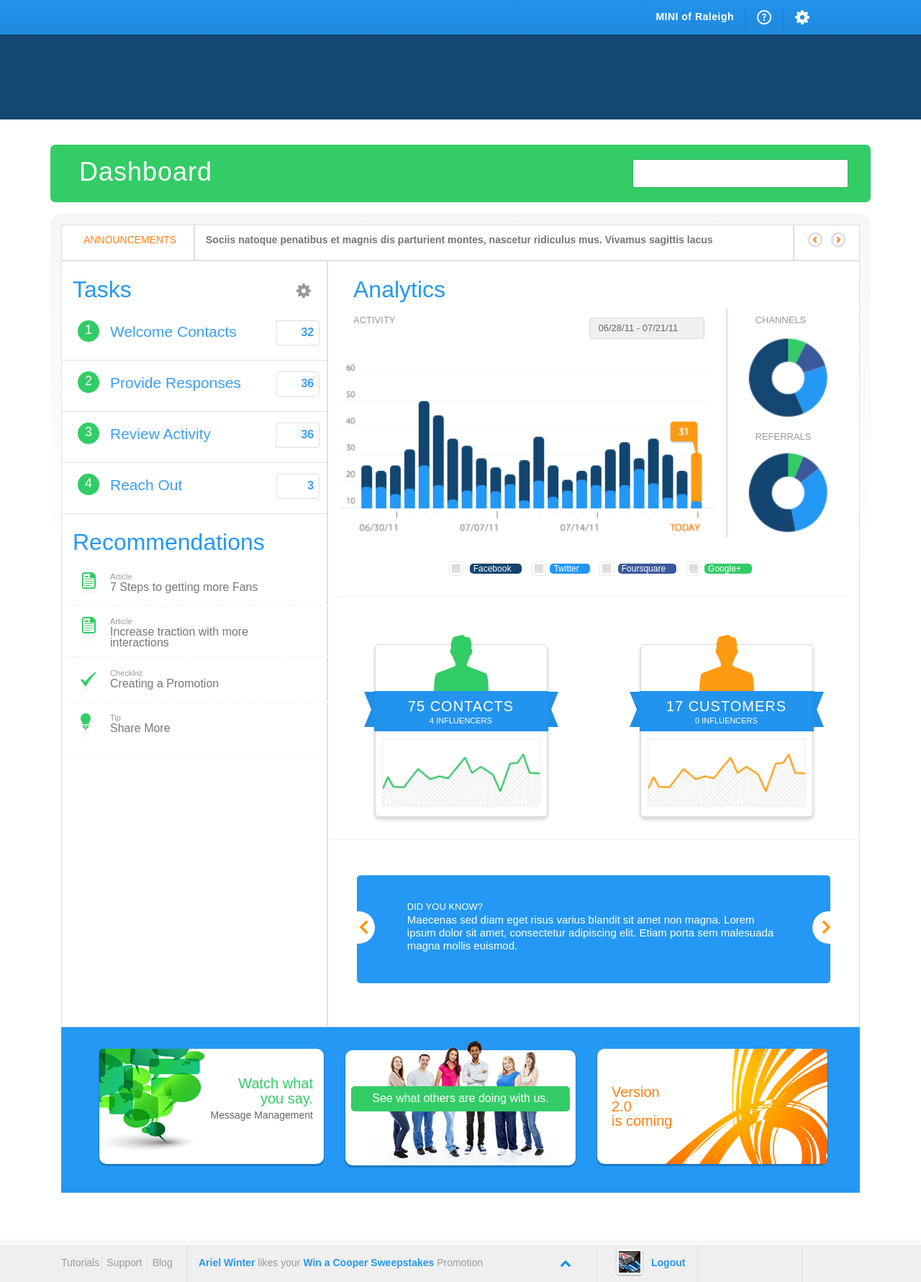
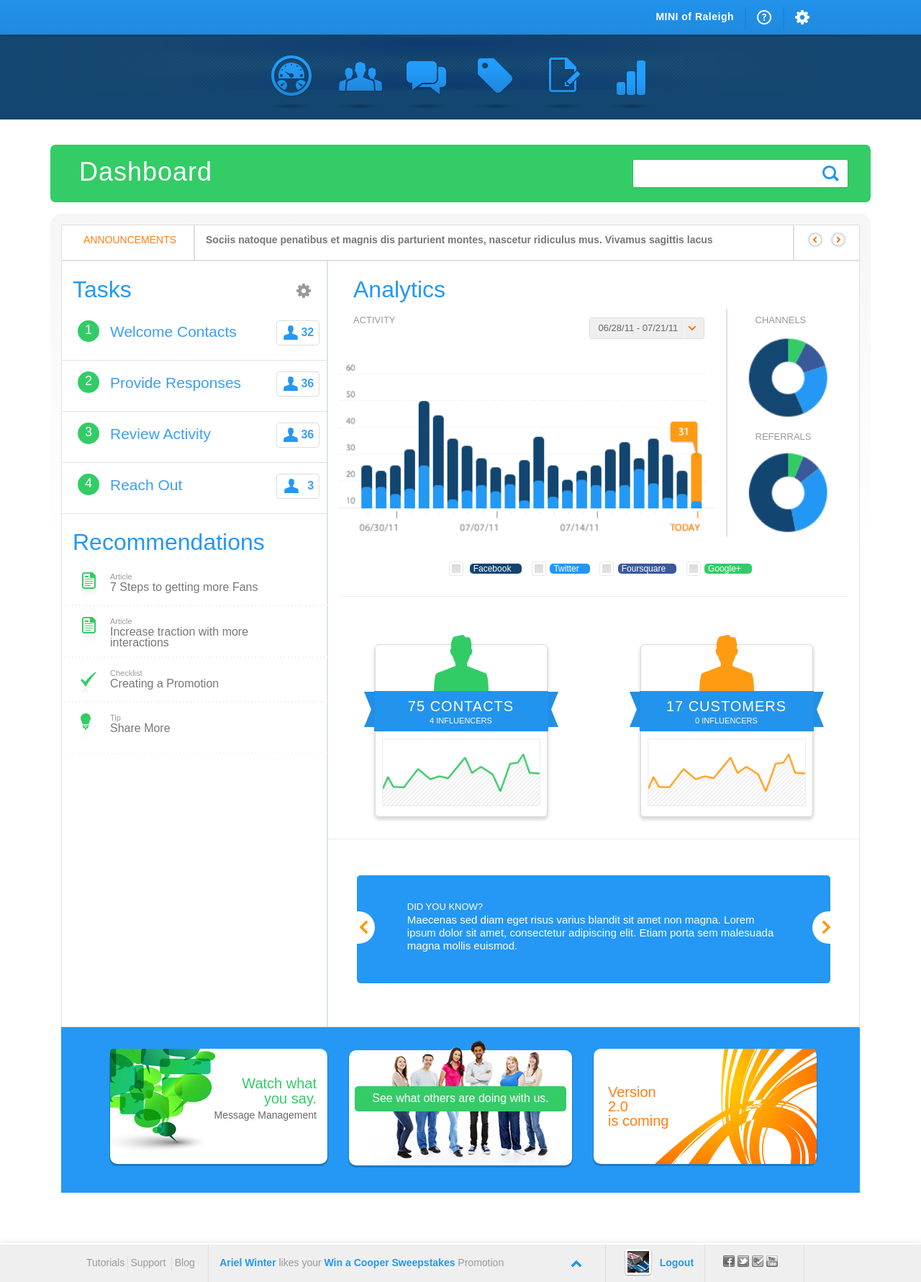
Before and after one commit to jojoyang0515/Project-1-Dashboard, a plain HTML site: page index.html in a window 1280 px wide. Shown: the whole page at 72% size. Drawn offline with nearby package versions, Linux system fonts and the light colour scheme; some icons are missing; a web font is replaced by a local one.

Commit message:
Updated files

```diff
--- a/css/custom-styles.css
+++ b/css/custom-styles.css
@@ -58,7 +58,7 @@
 }
 
 #wrapper { /*keeps the icons in the center*/
-    background-image: url(images/menu/icons-texture.png);
+    background-image: url(../images/menu/icons-texture.png);
     background-repeat: no-repeat;
     margin: auto;
     position: relative;
@@ -72,7 +72,7 @@
 
 /*****nav2-icon active/hover/select effects credit to https://www.youtube.com/watch?v=zoLaoLGblzc*****/
 .nav2icons-01 { /*icon 1*/
-    background: transparent url(icons/navigation-bar/nav2/icons-spritesheet.png) no-repeat -545px 0;
+    background: transparent url(../icons/navigation-bar/nav2/icons-spritesheet.png) no-repeat -545px 0;
     display: inline-block;
     height: 110px;
     position: relative;
@@ -86,7 +86,7 @@
 }
 
 .nav2icons-02 { /*icon 2*/
-    background: transparent url(icons/navigation-bar/nav2/icons-spritesheet.png) no-repeat -640px 0;
+    background: transparent url(../icons/navigation-bar/nav2/icons-spritesheet.png) no-repeat -640px 0;
     display: inline-block;
     height: 110px;
     position: relative;
@@ -100,7 +100,7 @@
 }
 
 .nav2icons-03 { /*icon 3*/
-    background: transparent url(icons/navigation-bar/nav2/icons-spritesheet.png) no-repeat -728px 0;
+    background: transparent url(../icons/navigation-bar/nav2/icons-spritesheet.png) no-repeat -728px 0;
     display: inline-block;
     height: 110px;
     position: relative;
@@ -114,7 +114,7 @@
 }
 
 .nav2icons-04 { /*icon 4*/
-    background: transparent url(icons/navigation-bar/nav2/icons-spritesheet.png) no-repeat -820px 0;
+    background: transparent url(../icons/navigation-bar/nav2/icons-spritesheet.png) no-repeat -820px 0;
     display: inline-block;
     height: 110px;
     position: relative;
@@ -129,7 +129,7 @@
 
 .nav2icons-05 {
     /*icon 5*/
-    background: transparent url(icons/navigation-bar/nav2/icons-spritesheet.png) no-repeat -911px 0;
+    background: transparent url(../icons/navigation-bar/nav2/icons-spritesheet.png) no-repeat -911px 0;
     display: inline-block;
     height: 110px;
     position: relative;
@@ -144,7 +144,7 @@
 
 .nav2icons-06 {
     /*icon 6*/
-    background: transparent url(icons/navigation-bar/nav2/icons-spritesheet.png) no-repeat -998px 0;
+    background: transparent url(../icons/navigation-bar/nav2/icons-spritesheet.png) no-repeat -998px 0;
     display: inline-block;
     height: 110px;
     position: relative;
@@ -154,11 +154,16 @@
 
 .nav2icons-06:focus,
 .nav2icons-06:hover {
-    background: transparent url(icons/navigation-bar/nav2/icons-spritesheet.png) no-repeat -453px 0;
+    background: transparent url(../icons/navigation-bar/nav2/icons-spritesheet.png) no-repeat -453px 0;
 }
 
-.nav2icons-01:focus:focus, .nav2icons-02:focus:focus, .nav2icons-03:focus:focus, .nav2icons-04:focus:focus, .nav2icons-05:focus:focus, .nav2icons-06:focus:focus { /*activates the marker when focused*/
-    content: url(icons/navigation-bar/nav2/marker.png);
+.nav2icons-01:focus:focus,
+.nav2icons-02:focus:focus,
+.nav2icons-03:focus:focus,
+.nav2icons-04:focus:focus,
+.nav2icons-05:focus:focus,
+.nav2icons-06:focus:focus { /*activates the marker when focused*/
+    content: url(../icons/navigation-bar/nav2/marker.png);
 }
 
 
@@ -189,7 +194,7 @@
 }
 
 #search-icon { /*credit to https://stackoverflow.com/questions/7062383/putting-a-image-inside-a-input-box*/
-    background: white url(icons/dashboard/dashboard-search.png) no-repeat;
+    background: white url(../icons/dashboard/dashboard-search.png) no-repeat;
     background-position: right 12px center;
 }
 
@@ -293,13 +298,14 @@ h1 { /*Tasks and Recommendations Header*/
 }
 
 .tasks-icon:before {
-    content: url(icons/tasks/tasks-icon-hover.png);
+    content: url(../icons/tasks/tasks-icon-hover.png);
+    content: url;
     position: relative;
     bottom: 2px;
 }
 
 .tasks-icon-reachout:before { /*aligns the reach out icon with the other three icons*/
-    content: url(icons/tasks/tasks-icon-hover.png);
+    content: url(../icons/tasks/tasks-icon-hover.png);
     position: relative;
     bottom: 2px;
     right: 4px;
@@ -320,7 +326,7 @@ li:hover .count {
 li:hover .tasks-icon:before,
 li:hover .tasks-icon-reachout:before {
     color: #cccccc;
-    content: url(icons/tasks/tasks-icon.png);
+    content: url(../icons/tasks/tasks-icon.png);
 }
 
 li:hover .tasks-number {
@@ -475,7 +481,7 @@ h3 { /*activity, channel, etc*/
 
 .selectmenu:after { /*customizes the select menu arrow*/
     appearance: none;
-    content: url(icons/analytics/select-arrow.png);
+    content: url(../icons/analytics/select-arrow.png);
     border-left: 2px solid #f5f5f5;
     bottom: 16px;
     position: absolute;
@@ -538,7 +544,7 @@ label {
     background-color: #FFF;
     border-radius: 2px;
     box-shadow: 0 0 0 1px #e7e7e7;
-    content: url(icons/analytics/orange-checkmark.png);
+    content: url(../icons/analytics/orange-checkmark.png);
     height: 18px;
     left: -2px;
     position: absolute;
@@ -764,8 +770,8 @@ h5 { /*contacts customers big words*/
     background-color: #2498f4;
     margin-bottom: 30px;
     min-height: 230px;
-    padding-left: 30px;
-    padding-right: 30px;
+    padding-left: 45px;
+    padding-right: 45px;
 }
 
 .promo-boxes { /*keeps the boxes spaced out equally*/
@@ -889,6 +895,10 @@ footer { /*background*/
     box-shadow: 0px -3px 5px 0px rgba(237,237,237,0.80);
 }
 
+.footer-content {
+    margin-left: 20px;
+}
+
 .tutorials-support-blog {
     border-right: 1px solid #dddddd;
     margin-left: 20px;
@@ -917,7 +927,7 @@ footer { /*background*/
     content: '';
     position: absolute;
     bottom: 15px;
-    right: 55px;
+    right: 50px;
     width: 1px;
     height: 20px;
     background-color: #dddddd;
@@ -986,7 +996,7 @@ footer { /*background*/
 }
 
 .footer-socialmedia-fb {
-    background: transparent url(icons/footer/footer-socialmedia-spritesheet.png) no-repeat -100px -4px;
+    background: transparent url(../icons/footer/footer-socialmedia-spritesheet.png) no-repeat -100px -4px;
     height: 16px;
     margin-right: 4px;
     margin-left: 20px;
@@ -994,21 +1004,21 @@ footer { /*background*/
 }
 
 .footer-socialmedia-tw {
-    background: transparent url(icons/footer/footer-socialmedia-spritesheet.png) no-repeat -124px -4px;
+    background: transparent url(../icons/footer/footer-socialmedia-spritesheet.png) no-repeat -124px -4px;
     height: 16px;
     margin-right: 4px;
     width: 16px;
 }
 
 .footer-socialmedia-fs {
-    background: transparent url(icons/footer/footer-socialmedia-spritesheet.png) no-repeat -148px -4px;
+    background: transparent url(../icons/footer/footer-socialmedia-spritesheet.png) no-repeat -148px -4px;
     height: 16px;
     margin-right: 4px;
     width: 16px;
 }
 
 .footer-socialmedia-yt {
-    background: transparent url(icons/footer/footer-socialmedia-spritesheet.png) no-repeat -172px -4px;
+    background: transparent url(../icons/footer/footer-socialmedia-spritesheet.png) no-repeat -172px -4px;
     height: 16px;
     margin-right: 4px;
     width: 16px;
--- a/index.html
+++ b/index.html
@@ -396,7 +396,7 @@
     <!--FOOTER-->
 	<footer class="footer mt-auto">
 		<div class="container">
-			<div class="row">
+			<div class="row footer-content">
 				<div class="col-md-2 tutorial"> <!--tutorials, support, blog-->
 					<div class="row">
 						<div class="col-md-4">
```
